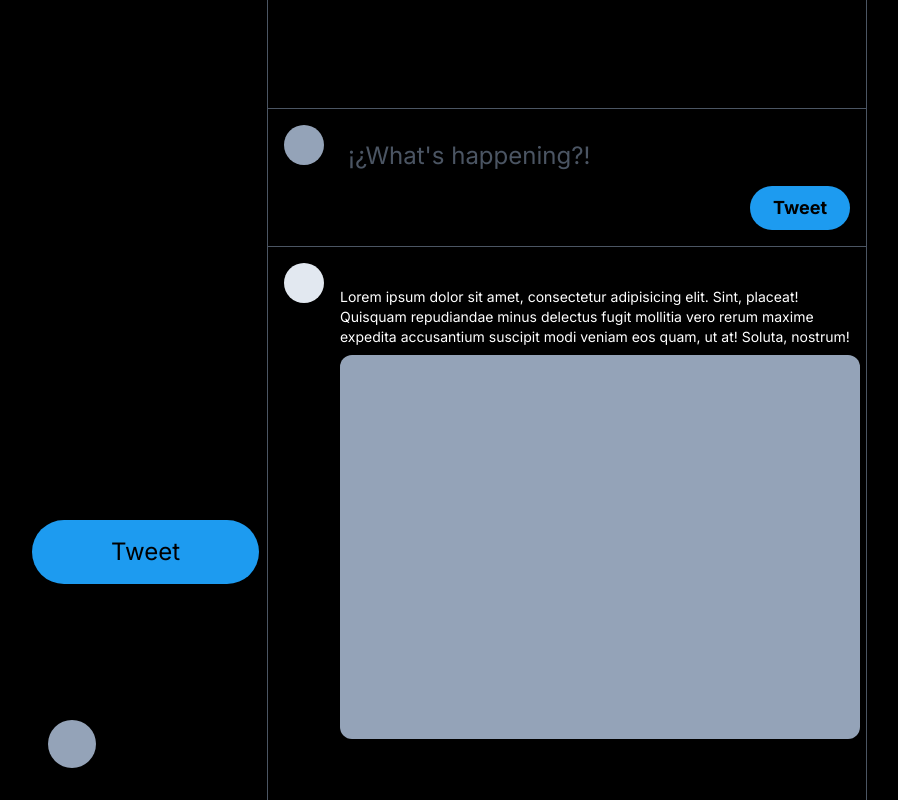
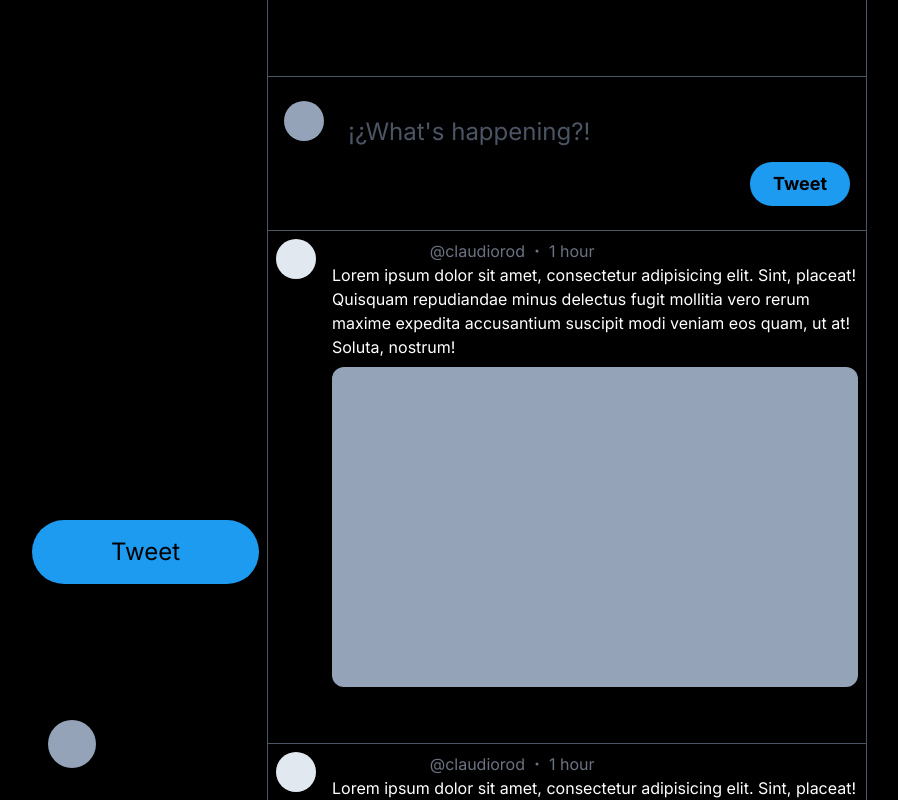
Before and after one commit to ClaudioRodHer/twitters-clone, a Next.js app in the folder twitters-clone/: page / in a window 1280 px wide. Shown: the top 800 px of the page, without its empty margins (136-1034 px from the left). Built offline with nearby package versions, Linux system fonts and the light colour scheme.

Commit message:
Creacion de Main section

```diff
--- a/twitters-clone/src/app/page.tsx
+++ b/twitters-clone/src/app/page.tsx
@@ -1,7 +1,6 @@
 import LeftSidebar from "@/components/LeftSidebar"
-import { BsChat, BsDot } from "react-icons/bs"
-import { AiOutlineHeart, AiOutlineRetweet } from "react-icons/ai"
-import { IoShareOutline, IoStatsChart } from "react-icons/io5"
+import MainComponent from "@/components/MainComponent"
+
 
 
 export const Home = () => {
@@ -11,101 +10,13 @@ export const Home = () => {
         {/**left side bar navigation/ header*/}
         <LeftSidebar />
         {/**main section*/}
-        <main className="ml-[275px]  flex w-[600px] h-full min-h-screen flex-col
-        border-l-[0.5px] border-r-[0.5px] border-gray-600">
-
-          <h1 className="text-xl font-bold my-4 p-6 backdrop-blur bg-black/10 sticky top-0">
-            Home
-          </h1>
-
-          {/* seccion del top para publicar tweet/post */}
-          <div className="border-t-[0.5px] px-4 border-b-[0.5px] flex items-stretch py-4 space-x-2
-           border-gray-600 relative">
-            {/*icono del logo de l usuario*/}
-            <div className="w-10 h-10 bg-slate-400 rounded-full flex-none"></div>
-            {/*contenido par atwittear botones e iconos*/}
-            <div className="flex flex-col w-full h-full">
-              {/*caja de texto para tweet*/}
-              <input type="text" name="" id="" placeholder="¡¿What's happening?!"
-                className="w-full h-full bg-transparent outline-none border-none
-              border-b-[0.5px] border-gray-600 p-4
-              text-2xl placeholder:text-gray-600"/>
-
-              {/*iconos y boton de tweetear*/}
-              <div className="w-full justify-between items-center flex">
-                <div></div>
-                {/*botton twittear*/}
-                <div className="w-full max-w-[100px]">
-                  <button className="w-full rounded-full bg-primarytwitter
-                  text-lg text-center px-4 py-2
-                  hover:bg-opacity-70 transition duration-200 font-bold">
-                    Tweet
-                  </button>
-                </div>
-              </div>
-            </div>
-          </div>
-          {/* seccion donde se ven los tweet/post la time line */}
-          <div className="flex flex-col">
-            {
-              /**hace el loop para poder hacer la repeticion ede los divs */
-              Array.from({ length: 5 }).map((_, i) => (
-                <div
-                  key={i}
-                  className="border-b-[0.5px] p-4 flex space-x-4 border-gray-600">
-                  <div>
-                    <div className="w-10 h-10 bg-slate-200 rounded-full"></div>
-                  </div>
-
-                  <div className="flex flex-col ">
-                    {/**usuario y hora publicacion */}
-                    <div className="flex items-center space-x-1">
-                      <div className="font-bold">Claudio Rod</div>
-                      <div>@claudiorod</div>
-                      <div>
-                        <BsDot />
-                      </div>
-                      <div>1 hour</div>
-                    </div>
-                    {/**contenido tweet*/}
-                    <div className="text-white text-sm">
-                      Lorem ipsum dolor sit amet, consectetur adipisicing elit. Sint, placeat!
-                      Quisquam repudiandae minus delectus fugit mollitia vero rerum maxime expedita
-                      accusantium suscipit modi veniam eos quam, ut at! Soluta, nostrum!
-                    </div>
-                    {/**media tweet */}
-                    <div className="bg-slate-400 aspect-square w-full h-96 rounded-xl mt-2">
-
-                    </div>
-                    {/**comentar,retweet,like,share */}
-                    <div className="flex items-center justify-start space-x-20 mt-2 w-full">
-                      <div className="rounded-full hover:bg-white/10 transition duration-200 p-3 cursor-pointer">
-                        <BsChat/>
-                      </div>
-                      <div className="rounded-full hover:bg-white/10 transition duration-200 p-3 cursor-pointer">
-                        <AiOutlineRetweet/>
-                      </div>
-                      <div className="rounded-full hover:bg-white/10 transition duration-200 p-3 cursor-pointer">
-                        <AiOutlineHeart/>
-                      </div>
-                      <div className="rounded-full hover:bg-white/10 transition duration-200 p-3 cursor-pointer">
-                        <IoStatsChart/>
-                      </div>
-                      <div className="rounded-full hover:bg-white/10 transition duration-200 p-3 cursor-pointer">
-                        <IoShareOutline/>
-                      </div>
-                    </div>
-
-
-                  </div>
-                </div>
-              ))
-            }
-
-          </div>
-        </main>
-
-        <section>right section</section>
+        <MainComponent />
+        {/**right section*/}
+        <section className="fixed flex flex-col space-y-4">
+          <div></div>
+          <div></div>
+          <div></div>
+        </section>
       </div>
     </div>
   )
--- /dev/null
+++ b/twitters-clone/src/components/MainComponent.tsx
@@ -0,0 +1,109 @@
+import { BsChat, BsDot, BsThreeDots } from "react-icons/bs"
+import { AiOutlineHeart, AiOutlineRetweet } from "react-icons/ai"
+import { IoShareOutline, IoStatsChart } from "react-icons/io5"
+
+import React from 'react'
+
+const MainComponent = () => {
+    return (
+        <main className="ml-[275px]  flex w-full max-w-[600px] h-full min-h-screen flex-col
+border-l-[0.5px] border-r-[0.5px] border-gray-600">
+
+            <h1 className="text-xl font-bold  p-6 backdrop-blur bg-black/10 sticky top-0">
+                Home
+            </h1>
+
+            {/* seccion del top para publicar tweet/post */}
+            <div className="border-t-[0.5px] px-4 border-b-[0.5px] flex items-stretch py-6 space-x-2 border-gray-600 relative">
+
+                {/*icono del logo de l usuario*/}
+                <div className="w-10 h-10 bg-slate-400 rounded-full flex-none"></div>
+                {/*contenido par atwittear botones e iconos*/}
+                <div className="flex flex-col w-full h-full">
+                    {/*caja de texto para tweet*/}
+                    <input type="text" name="" id="" placeholder="¡¿What's happening?!"
+                        className="w-full h-full bg-transparent outline-none border-none
+      border-b-[0.5px] border-gray-600 p-4
+      text-2xl placeholder:text-gray-600"/>
+
+                    {/*iconos y boton de tweetear*/}
+                    <div className="w-full justify-between items-center flex">
+                        <div></div>
+                        {/*botton twittear*/}
+                        <div className="w-full max-w-[100px]">
+                            <button className="w-full rounded-full bg-primarytwitter
+          text-lg text-center px-4 py-2
+          hover:bg-opacity-70 transition duration-200 font-bold">
+                                Tweet
+                            </button>
+                        </div>
+                    </div>
+                </div>
+            </div>
+            {/* seccion donde se ven los tweet/post la time line */}
+            <div className="flex flex-col">
+                {
+                    /**hace el loop para poder hacer la repeticion ede los divs */
+                    Array.from({ length: 5 }).map((_, i) => (
+                        <div
+                            key={i}
+                            className="border-b-[0.5px] p-2 flex space-x-4 border-gray-600">
+                            <div>
+                                <div className="w-10 h-10 bg-slate-200 rounded-full"></div>
+                            </div>
+
+                            <div className="flex flex-col ">
+                                {/**usuario y hora publicacion */}
+                                <div className="flex items-center w-full justify-between">
+                                    <div className="flex items-center space-x-1 w-full">
+                                        <div className="font-bold">Claudio Rod</div>
+                                        <div className="text-gray-500">@claudiorod</div>
+                                        <div className="text-gray-500">
+                                            <BsDot />
+                                        </div >
+                                        <div className="text-gray-500">1 hour</div>
+                                    </div>
+                                    <div> <BsThreeDots /> </div>
+                                </div>
+
+                                {/**contenido tweet*/}
+                                <div className="text-white text-base">
+                                    Lorem ipsum dolor sit amet, consectetur adipisicing elit. Sint, placeat!
+                                    Quisquam repudiandae minus delectus fugit mollitia vero rerum maxime expedita
+                                    accusantium suscipit modi veniam eos quam, ut at! Soluta, nostrum!
+                                </div>
+                                {/**media tweet */}
+                                <div className="bg-slate-400 aspect-square w-full h-80 rounded-xl mt-2">
+
+                                </div>
+                                {/**comentar,retweet,like,share */}
+                                <div className="flex items-center justify-start space-x-20 mt-2 w-full">
+                                    <div className="rounded-full hover:bg-white/10 transition duration-200 p-3 cursor-pointer">
+                                        <BsChat />
+                                    </div>
+                                    <div className="rounded-full hover:bg-white/10 transition duration-200 p-3 cursor-pointer">
+                                        <AiOutlineRetweet />
+                                    </div>
+                                    <div className="rounded-full hover:bg-white/10 transition duration-200 p-3 cursor-pointer">
+                                        <AiOutlineHeart />
+                                    </div>
+                                    <div className="rounded-full hover:bg-white/10 transition duration-200 p-3 cursor-pointer">
+                                        <IoStatsChart />
+                                    </div>
+                                    <div className="rounded-full hover:bg-white/10 transition duration-200 p-3 cursor-pointer">
+                                        <IoShareOutline />
+                                    </div>
+                                </div>
+
+
+                            </div>
+                        </div>
+                    ))
+                }
+
+            </div>
+        </main>
+    )
+}
+
+export default MainComponent
```
